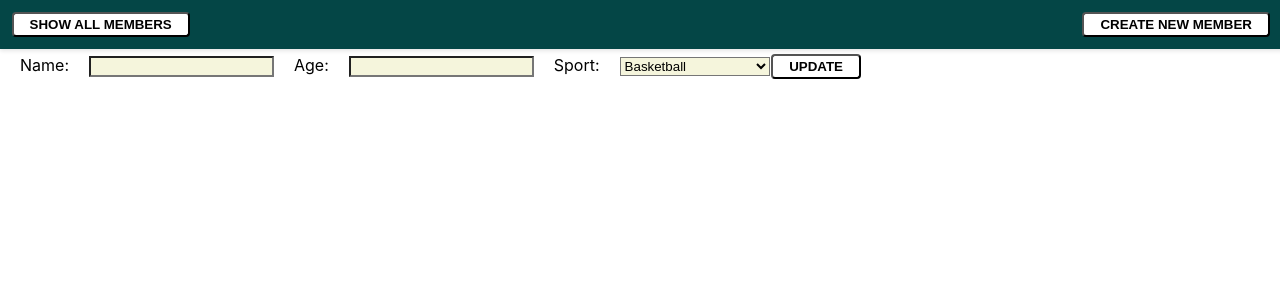
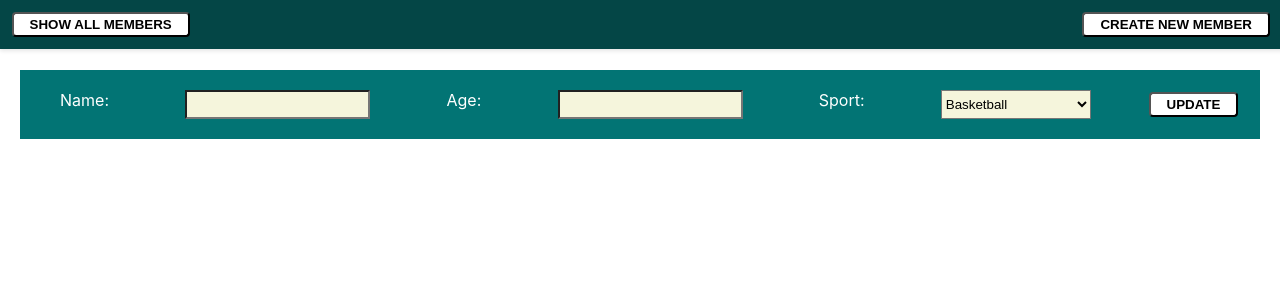
Before and after one commit to Sos-V/my-project, a React (Create React App) app in the folder client/: page /update/1 in a window 1280 px wide. Shown: the top 300 px of the page. Built offline with nearby package versions, Linux system fonts and the light colour scheme; no server answers.

Commit message:
correction in return personUpdater

```diff
--- a/client/src/App.css
+++ b/client/src/App.css
@@ -42,7 +42,7 @@ th{
   margin: 20px;
   color: #fff;
   padding: 20px;
-  margin-top: 50px;
+  margin-top: 70px;
   display: flex;
   background-color: rgb(2, 116, 116);
   justify-content: space-between;
--- a/client/src/Pages/PersonUpdater.jsx
+++ b/client/src/Pages/PersonUpdater.jsx
@@ -39,9 +39,8 @@ export default function PersonUpdater() {
     };
 
     return (
-        <div>
-            <p>.</p>
-            <form onSubmit={handleSubmit}>
+
+            <form className="form" onSubmit={handleSubmit}>
                 <label>Name:</label>
                 <input type="text" value={name} onChange={(e) => { setName(e.target.value) }} />
                 <label>Age:</label>
@@ -59,6 +58,6 @@ export default function PersonUpdater() {
                 </select>
                 <button type="submit"  >Update</button>
             </form>
-        </div>
+
     );
 }
```
